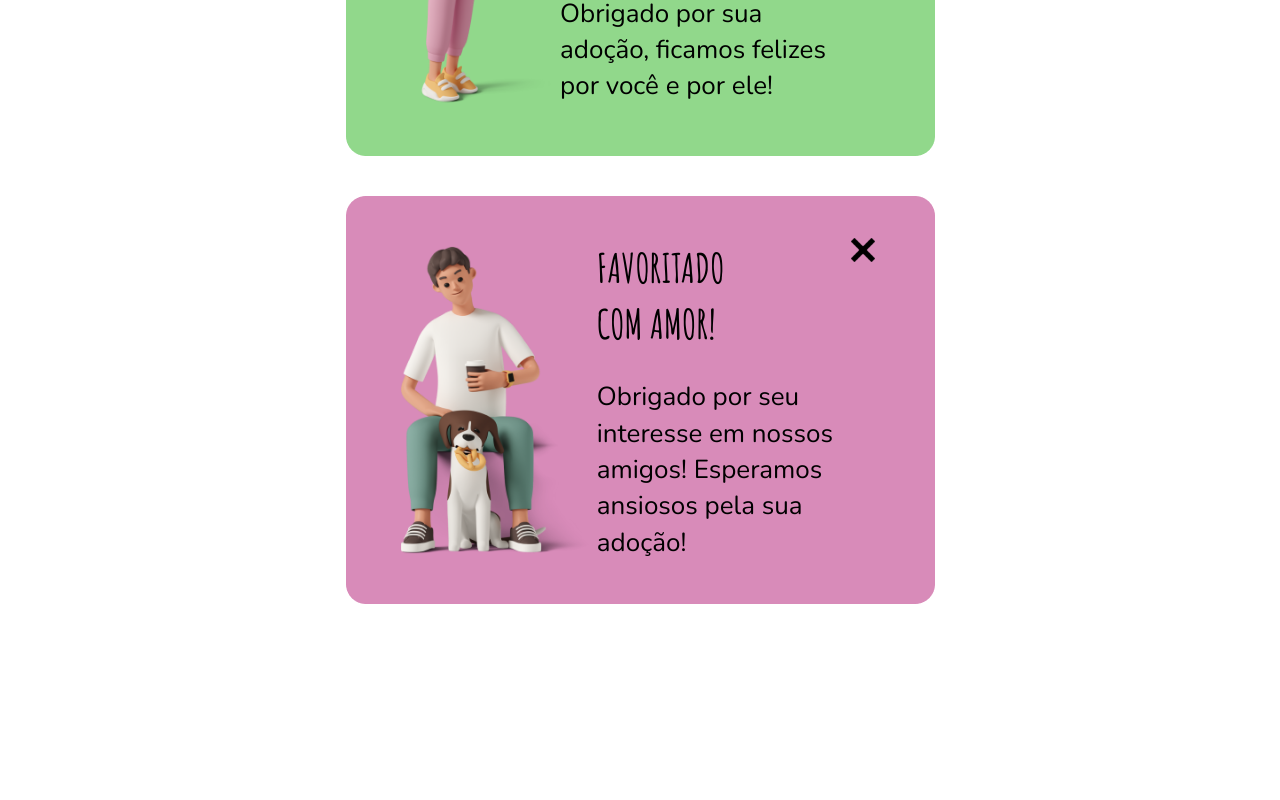
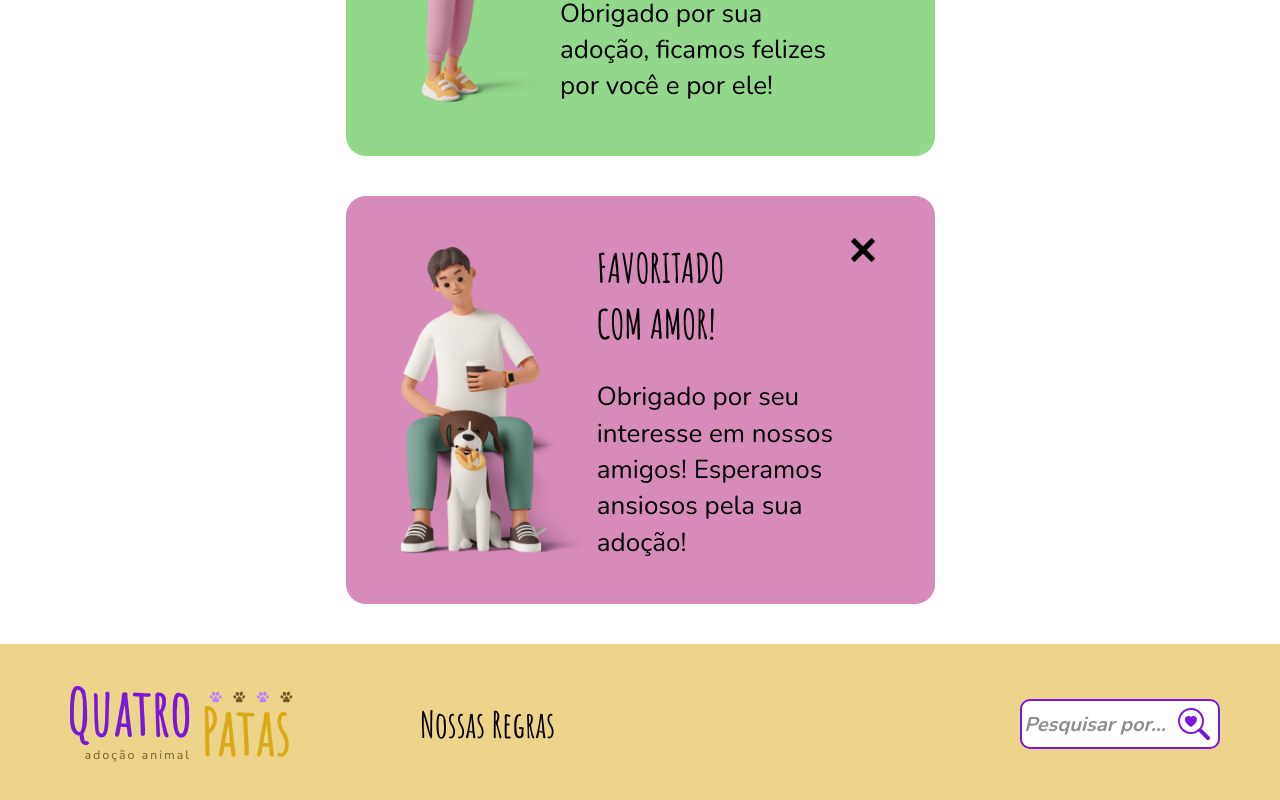
Before and after one commit to mts-the-encoder/quatro-patas__FRONT-, a Vue app: page / in a window 1280 px wide. Shown: the part 832-1632 px from the top of the page. Before the commit the page ends 1476 px from the top, so only its background shows below. Built offline with nearby package versions, Linux system fonts and the light colour scheme.

Commit message:
header + main// falta apenas o footer e preciso pensar em um negócio aqui

```diff
--- a/src/components/Header.vue
+++ b/src/components/Header.vue
@@ -1,15 +1,56 @@
 <template>
-    <header>
-
+    <header class="header">
+        <img class="img--logo" src="../assets/scss/_imgs/Logo.png" alt="Quatro Patas">
+        <div class="container">
+            <nav class="navbar">
+                <span><a class="rules" href="../views/Rules.vue">Nossas Regras</a></span>
+            </nav>
+            <search/>
+        </div>
     </header>
 </template>
 
 <script>
+import Search from './Search.vue';
+
 export default {
+    components: { Search },
     name: 'Header'
 }
 </script>
 
 <style lang="scss" scoped>
+.header {
+    position: absolute;
+    display: flex;
+    align-items: center;
+    justify-content: flex-start;
+    width: 100%;
+    height: 20vh;
+    background-color: $secondary-color--four;
+    font-family: "Amatic SC", cursive;
 
+    .img--logo {
+        position: absolute;
+        margin-left: 70px;
+    }
+
+    .container {
+        width: 100%;
+        margin-left: 420px;
+        display: flex;
+        justify-content: center;
+        align-items: center;
+    }
+        .navbar {
+            margin-right: 15px;
+        }
+        .rules {
+            font-family: "Amatic SC", cursive;
+            font-weight: bold;
+            font-size: 36px;
+            text-decoration: none;
+            margin-right: 50px;
+        }
+}
 </style>
--- /dev/null
+++ b/src/components/Pag.vue
@@ -0,0 +1,34 @@
+<template>
+    <main class="content">
+        <div class="img--backgound">
+
+        </div>
+    </main>
+</template>
+
+<script>
+export default {
+    name: 'Main'
+}
+</script>
+
+<style lang="scss" scoped>
+.content {
+    height: 100vh;
+    widows: 100%;
+    background-color: $Bgcolor-heart--empty;
+    display: flex;
+    align-items: center;
+    justify-content: flex-end;
+
+    .img--backgound {
+        height: 500px;
+        width: 500px;
+        background-image: url("../assets/scss/_imgs/background.png");
+        background-size: cover;
+
+        justify-self: flex-end;
+
+    }
+}
+</style>
--- a/src/views/Favorites.vue
+++ b/src/views/Favorites.vue
@@ -1,9 +1,13 @@
 <template>
-    <h1>Favorites</h1>
+    <div>
+        <pag/>
+    </div>
 </template>
 
 <script>
+import Pag from '../components/Pag.vue'
 export default {
+    components: { Pag },
     name: 'Favorites'
 }
 </script>
--- a/src/views/Home.vue
+++ b/src/views/Home.vue
@@ -6,6 +6,7 @@
         <search/>
         <modal-adopt/>
         <modal-favorite/>
+        <Header/>
     </div>
 </template>
 
@@ -13,12 +14,13 @@
 import ButtonAdopt from "../components/ButtonAdopt.vue";
 import ButtonRules from '../components/ButtonRules.vue';
 import Fav from '../components/Fav.vue';
+import Header from '../components/Header.vue';
 import ModalAdopt from '../components/ModalAdopt.vue';
 import ModalFavorite from '../components/ModalFavorite.vue';
 import Search from '../components/Search.vue';
 
 export default {
-    components: { ButtonAdopt, ButtonRules, Fav, Search, ModalAdopt, ModalFavorite },
+    components: { ButtonAdopt, ButtonRules, Fav, Search, Header, ModalAdopt, ModalFavorite },
     name: 'Home',
 };
 </script>
```
Also changed, not shown: src/components/Footer.vue (+15 -0 lines).
